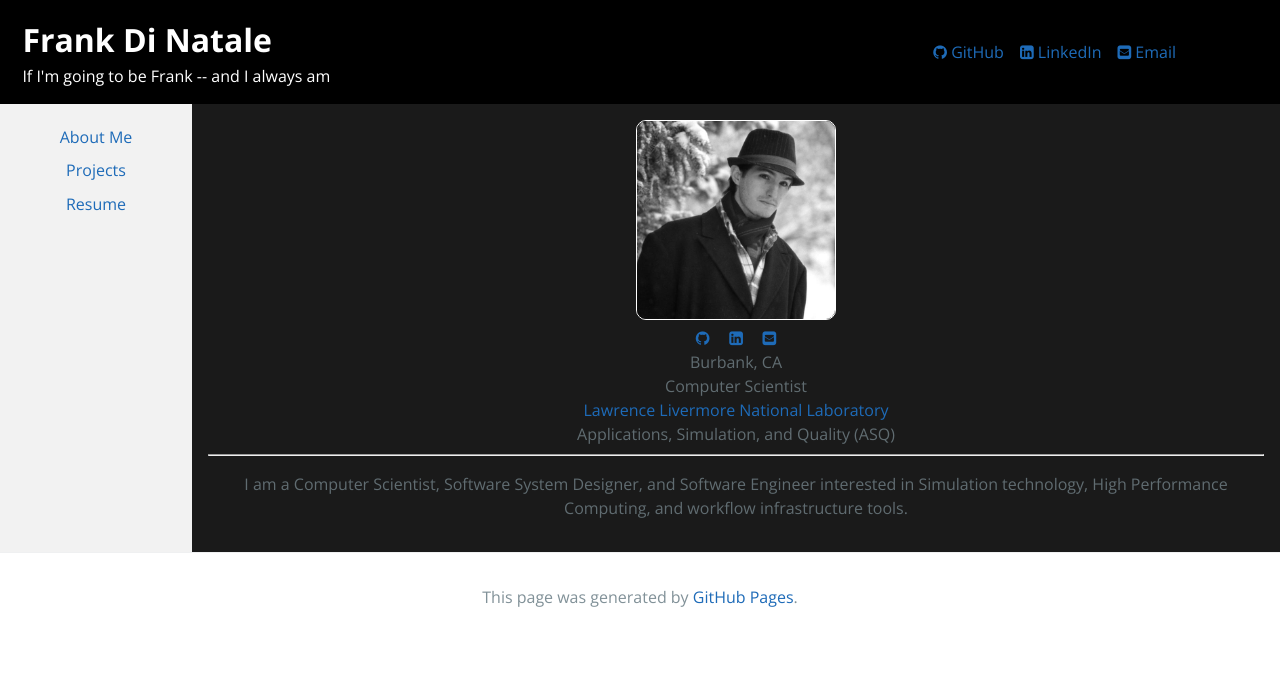
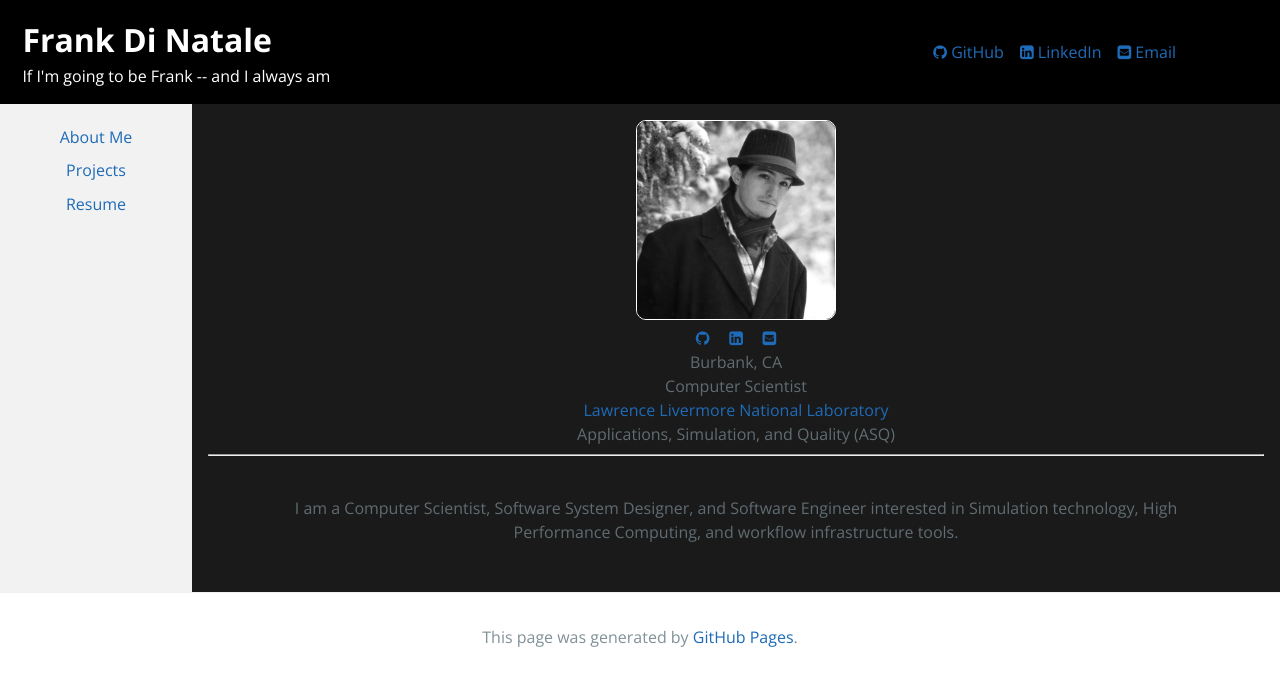
Before and after one commit to FrankD412/frankd412.github.io, a Jekyll site: the page built from index.html, in a window 1280 px wide. Shown: the top 686 px of the page. Built offline with Jekyll 4.4.1, drawn with Linux system fonts in a browser that asks for light colours; nearby versions of some CDN libraries.

Commit message:
about-me style tweak

```diff
--- a/assets/css/style.scss
+++ b/assets/css/style.scss
@@ -69,6 +69,10 @@ section.about-me-header {
     align-items: center;
 }
 
+section.about-me {
+    padding: 1em 3em;
+}
+
 p.about-me-contacts {
     display: inline-grid;
     grid-template-columns: 33.33% auto 33.33%;
```
